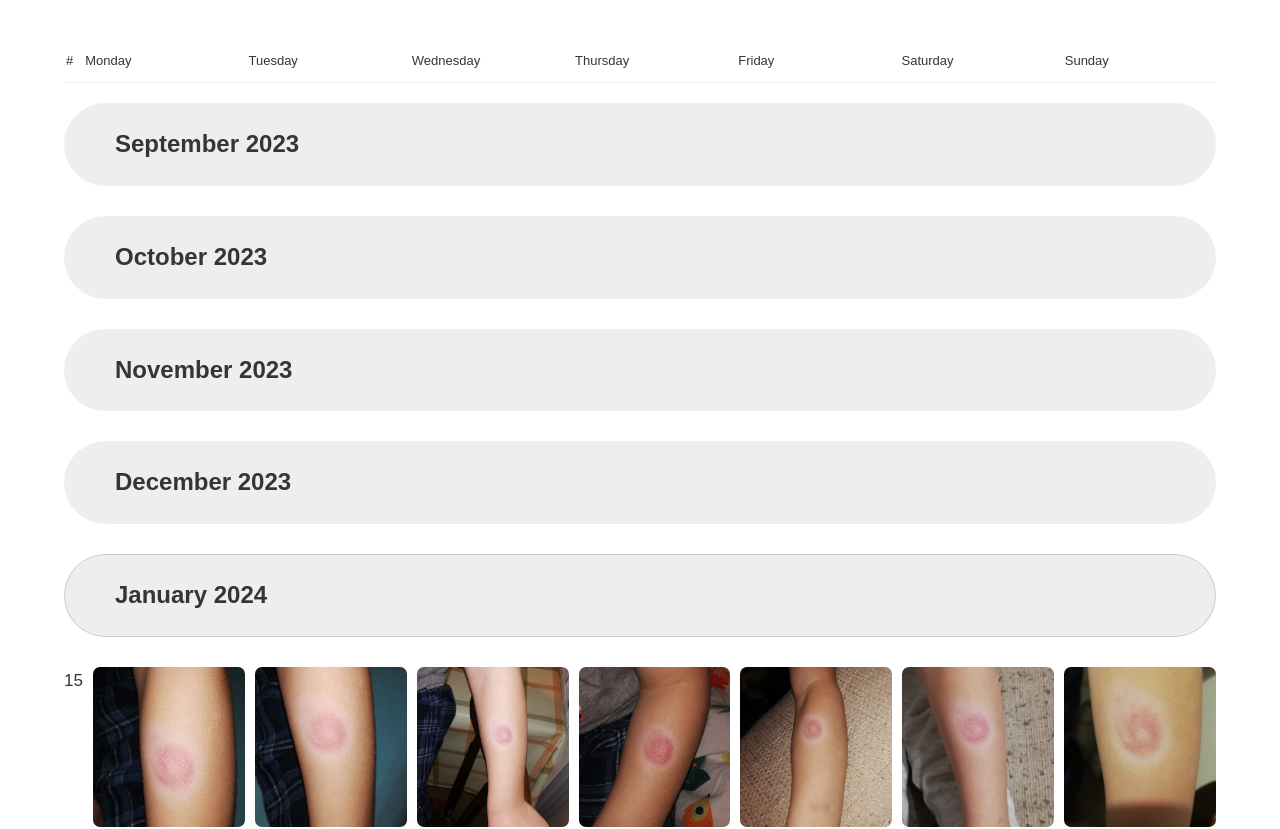
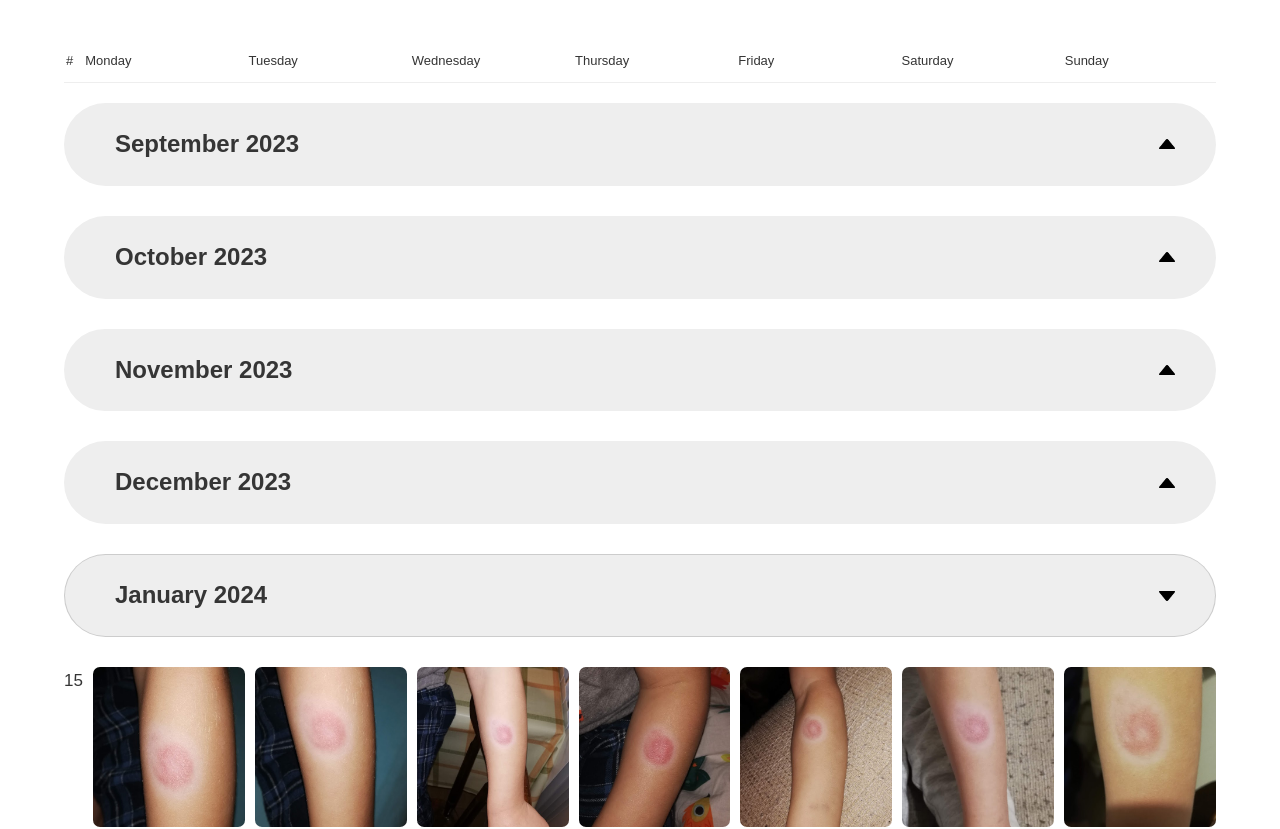
Before and after one commit to lorishte/marti, a plain HTML site: page index.html in a window 1280 px wide. Shown: the top 829 px of the page. Drawn offline with nearby package versions, Linux system fonts and the light colour scheme; the site is published under a folder, as on GitHub Pages, so addresses that start at the root find nothing; a web font is replaced by a local one.

Commit message:
Image URL bug fix 2

```diff
--- a/assets/scss/base/_typography.scss
+++ b/assets/scss/base/_typography.scss
@@ -40,15 +40,15 @@ body {
     border: 1px solid transparent;
 
     &:after {
-        content: '';
+        content: ' ';
         position: absolute;
         right: 4rem;
         top: 50%;
-        transform: translateY(-50%);
+        transform: translateY(-50%) rotate(0deg);
         display: inline-block;
         width: 1.6rem;
         height: 1.6rem;
-        background: url("/assets/images/arrow_2.png") no-repeat center / contain;
+        background: url("../../assets/images/arrow_2.png") no-repeat center / contain;
         transition: all .2s;
         transition-delay: .15s;
     }
```
Also changed, not shown: assets/scss/main.css, 1 other file.
